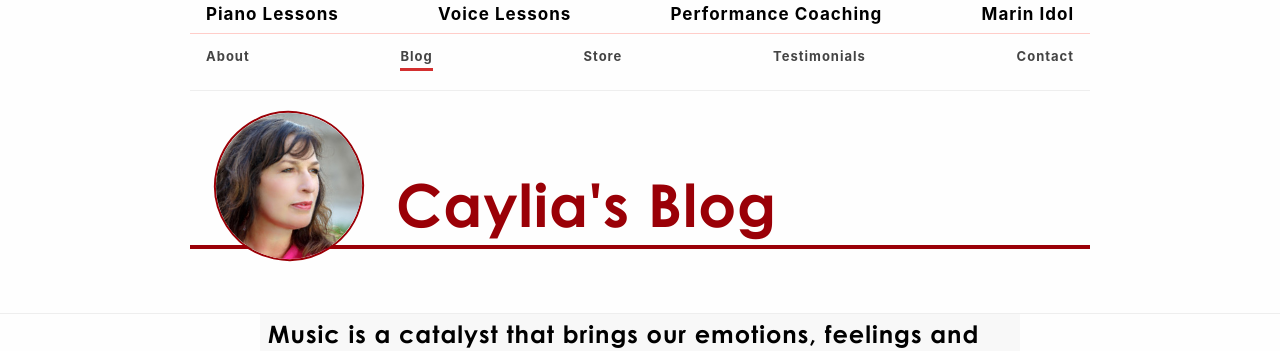
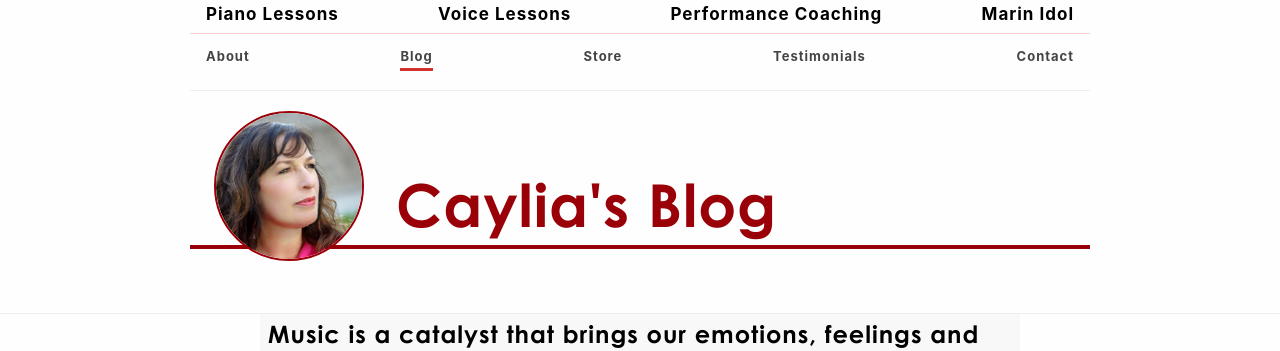
Before and after one commit to cchaiken/ccms, a Jekyll site: the page built from blog/index.html, in a window 1280 px wide. Shown: the part 167-518 px from the top of the page. Built offline with Jekyll 4.4.1, drawn with Linux system fonts in a browser that asks for light colours; some web fonts are replaced; the list of posts is cut into pages by our own code.

Commit message:
remove rotation from blog avatar

```diff
--- a/_sass/structure/_sections.scss
+++ b/_sass/structure/_sections.scss
@@ -85,7 +85,6 @@
       display: inline-block;
       margin: 0 0 -20px .2em;
       max-width: 70px;
-      transform: rotate(12deg);
       @media (min-width: 500px) { max-width: 100px; }
       @media (min-width: 600px) { border-width: 2px; max-width: 150px; }
       @media (min-width: 800px) { margin-right: 32px; }
```
